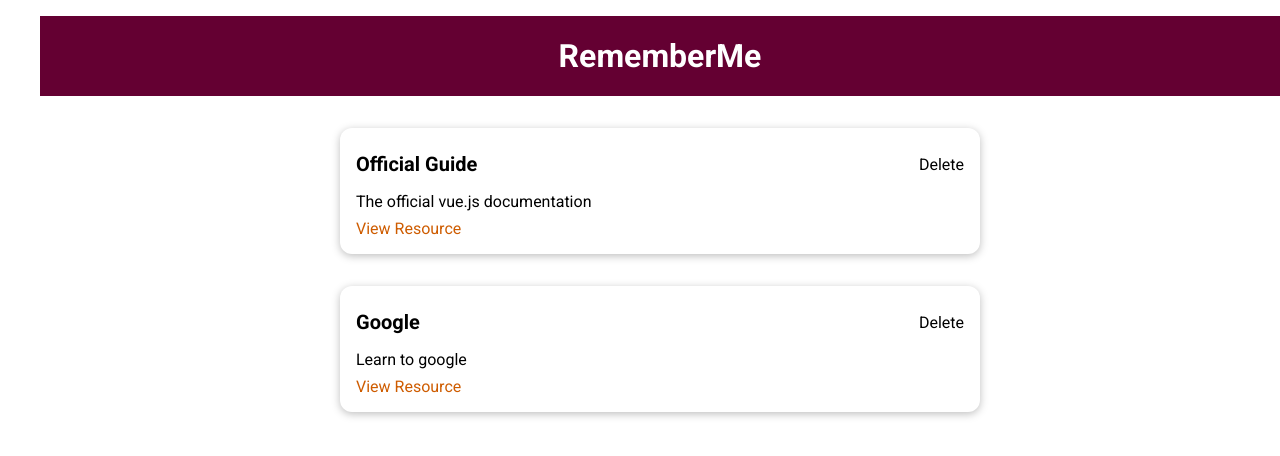
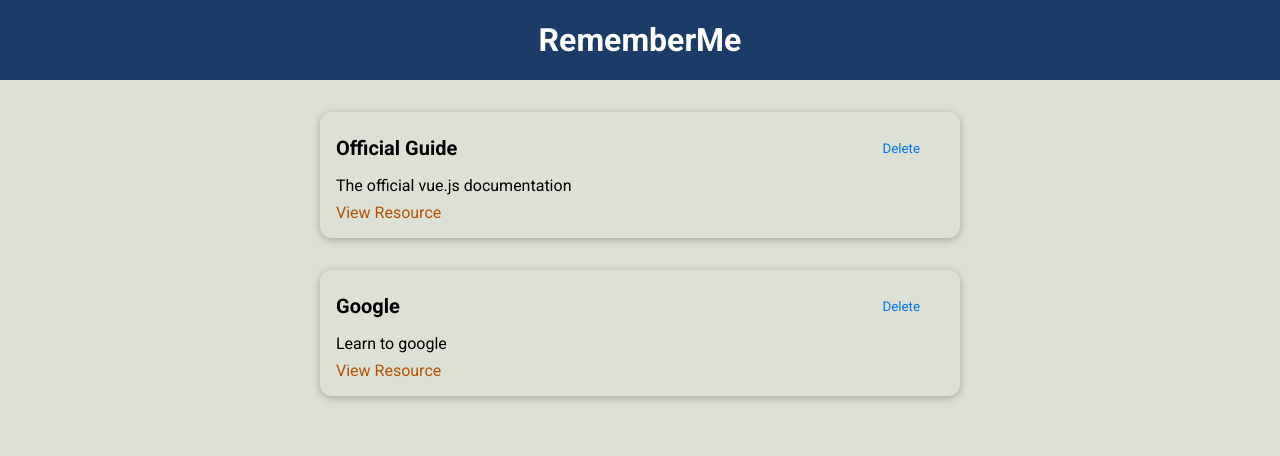
Before and after one commit to Cepa95/LearningResourcesApp, a Vue app: page / in a window 1280 px wide. Shown: the top 456 px of the page. Built offline with nearby package versions, Linux system fonts and the light colour scheme.

Commit message:
styling&BaseButton

```diff
--- a/src/App.vue
+++ b/src/App.vue
@@ -1,8 +1,6 @@
 <template>
-  <ul>
    <the-header title="RememberMe"></the-header>
    <stored-resources :resources="storedResources"></stored-resources>
-  </ul>
 </template>
 
 <script>
@@ -39,6 +37,7 @@ export default {
 
 * {
   box-sizing: border-box;
+  background-color: #dde1d5;
 }
 
 html {
--- a/src/components/UI/BaseButton.vue
+++ b/src/components/UI/BaseButton.vue
@@ -1,7 +1,8 @@
 <template>
-  <button :type="type" :class="mode"></button>
-  <slot></slot>
-  <!-- <base-button mode="flat"></base-button> -->
+  <button :type="type" :class="mode">
+    <slot></slot>
+    <!-- <base-button mode="flat"></base-button> -->
+  </button>
 </template>
 
 
@@ -10,6 +11,7 @@ export default {
   props: ['type', 'mode'],
 };
 </script>
+
 <style scoped>
 button {
   padding: 0.75rem 1.5rem;
@@ -22,18 +24,19 @@ button {
 
 button:hover,
 button:active {
-  background-color: #270041;
+  background-color: #00b8c0;
   border-color: #270041;
 }
 
 .flat {
   background-color: transparent;
-  color: #3a0061;
+  color: #0074e4;
   border: none;
 }
 
 .flat:hover,
 .flat:active {
-  background-color: #edd2ff;
+  background-color: #a0edf1;
+
 }
 </style>
--- a/src/components/layouts/TheHeader.vue
+++ b/src/components/layouts/TheHeader.vue
@@ -14,7 +14,7 @@ export default {
 header {
   width: 100%;
   height: 5rem;
-  background-color: #640032;
+  background-color: #1b3c68;
   display: flex;
   justify-content: center;
   align-items: center;
@@ -22,6 +22,7 @@ header {
 
 header h1 {
   color: white;
+   background-color: #1b3c68;
   margin: 0;
 }
 </style>
--- a/src/components/learning-resources/LearningResource.vue
+++ b/src/components/learning-resources/LearningResource.vue
@@ -45,11 +45,11 @@ p {
 
 a {
   text-decoration: none;
-  color: #ce5c00;
+  color: #b25203;
 }
 
 a:hover,
 a:active {
-  color: #c89300;
+  color: #533c02;
 }
 </style>
```
